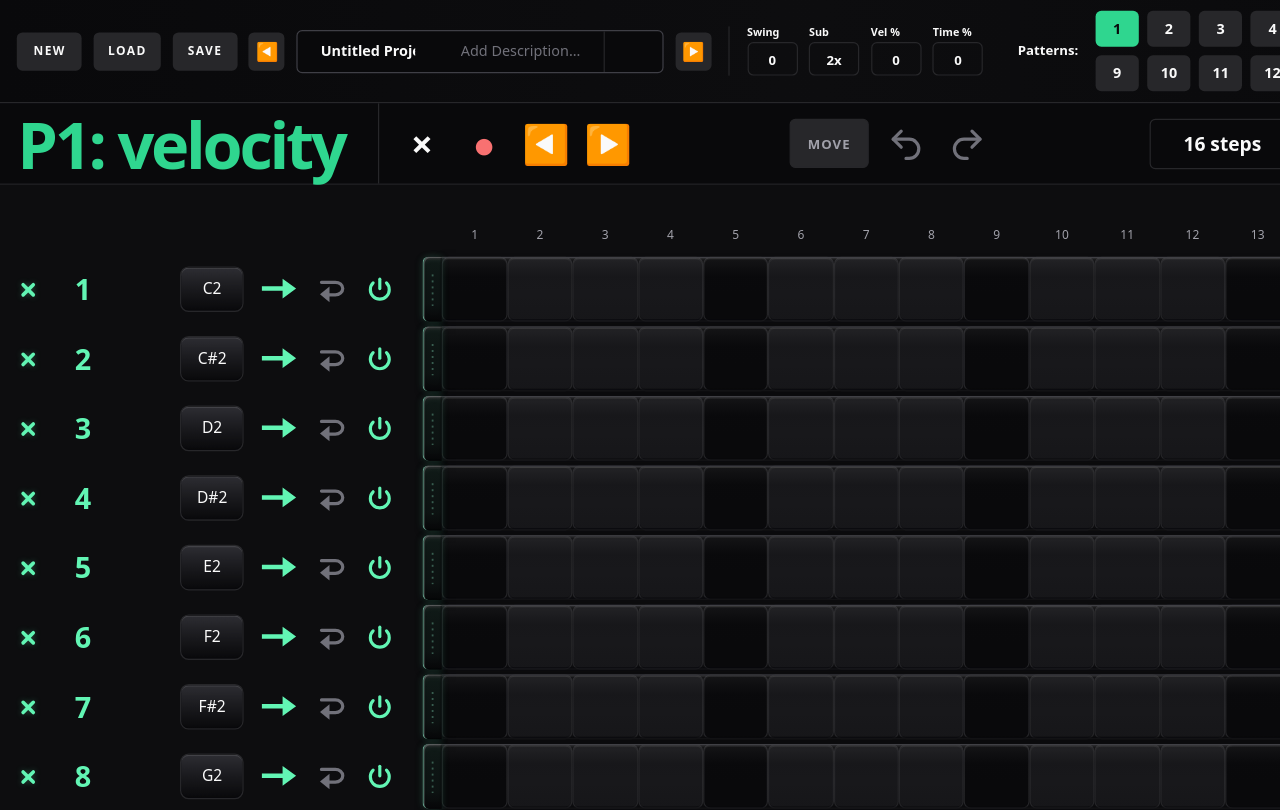
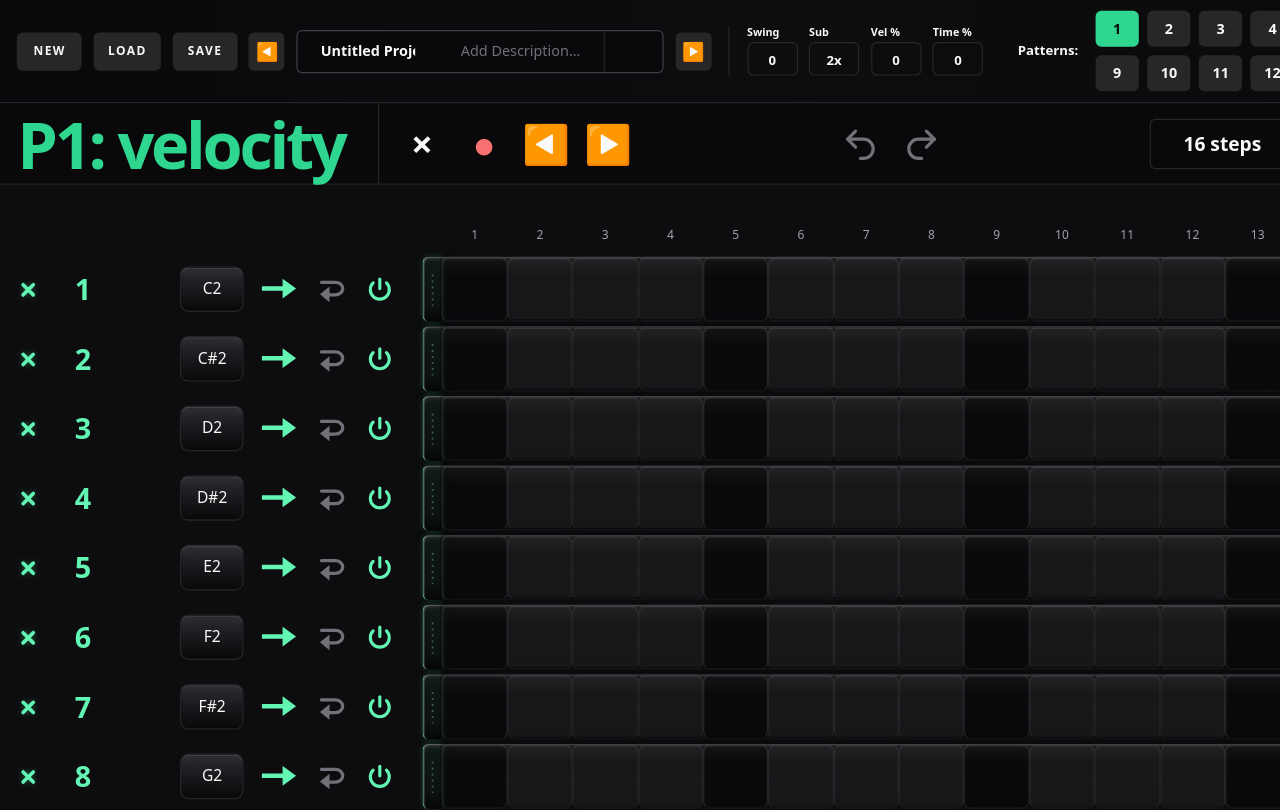
Before and after one commit to ofsound/ksh, a Svelte app in the folder ui/: page / in a window 1280 px wide. Shown: the top 810 px of the page. Built offline with nearby package versions, Linux system fonts and the light colour scheme.

Commit message:
Remove MOVE toggle in editor and use shift-drag gestures

```diff
--- a/ui/src/components/EditorView.svelte
+++ b/ui/src/components/EditorView.svelte
@@ -134,7 +134,6 @@
   let velocityLineDrag = $state(null);
   let velocityLineHandlesHidden = $state(false);
   let editGesture = $state(null);
-  let moveModeEnabled = $state(false);
   let editorViewRoot = $state(null);
   let loopRangeDrag = $state(null);
   /** @type {{ source: number, lastChannel: number } | null} */
@@ -497,6 +496,7 @@
         : captureSelectedCellValues(session.kshState, session.selectedSource, selectedCellKeys, valueMode),
       valueOffset: 0,
       element: event.currentTarget,
+      shiftAtStart: event.shiftKey,
     };
     document.addEventListener("pointermove", onEditPointerMove);
     document.addEventListener("pointerup", onEditPointerUp);
@@ -570,7 +570,7 @@
     if (distance < 5) {
       return "pending";
     }
-    if (!moveModeEnabled) {
+    if (!event.shiftKey) {
       return "value";
     }
     return event.altKey ? "copy" : "move";
@@ -646,6 +646,11 @@
       for (const baseKey of gesture.baseKeys) selectedCellKeys.add(baseKey);
       if (gesture.baseKeys.has(key)) selectedCellKeys.delete(key);
       else selectedCellKeys.add(key);
+      return;
+    }
+
+    if (gesture.kind === "drag" && !gesture.didMove && gesture.shiftAtStart) {
+      selectedCellKeys.delete(cellSelectionKey(gesture.anchorChannel, gesture.anchorStep));
       return;
     }
 
@@ -1307,22 +1312,6 @@
       return;
     }
 
-    if (event.shiftKey && !event.altKey) {
-      event.preventDefault();
-      event.stopPropagation();
-      beginMarquee(event, true, { channel, step });
-      return;
-    }
-
-    // First click outside a multi-cell selection only clears it (no paint/drag).
-    if (!event.shiftKey && selectedCellKeys.size > 0 && !selected) {
-      event.preventDefault();
-      event.stopPropagation();
-      clearCellSelection();
-      return;
-    }
-
-    const source = session.selectedSource;
     const rect = event.currentTarget.getBoundingClientRect();
     const localY = event.clientY - rect.top;
     const layerMode =
@@ -1337,6 +1326,22 @@
       return;
     }
 
+    if (event.shiftKey && !event.altKey) {
+      event.preventDefault();
+      event.stopPropagation();
+      beginMarquee(event, true, { channel, step });
+      return;
+    }
+
+    // First click outside a multi-cell selection only clears it (no paint/drag).
+    if (!event.shiftKey && selectedCellKeys.size > 0 && !selected) {
+      event.preventDefault();
+      event.stopPropagation();
+      clearCellSelection();
+      return;
+    }
+
+    const source = session.selectedSource;
     const cell = session.kshState.sources[source][channel][step];
 
     beginEditGestureHistory();
@@ -2132,19 +2137,6 @@
     </div>
     <div class="flex h-full flex-1 items-center justify-center">
       <div class="flex items-center gap-2">
-        <button
-          type="button"
-          class={`header-button h-[41px] border px-3 text-[11px] font-bold tracking-[0.08em] ${moveModeEnabled ? "border-accent-strong bg-accent-strong text-text-inverse" : "border-border-subtle bg-control-secondary text-text-muted"}`}
-          aria-label="Toggle selected-cell move mode"
-          aria-pressed={moveModeEnabled}
-          title={moveModeEnabled ? "MOVE mode on: drag selected cells to move; Option-drag to copy" : "MOVE mode off: drag selected cells to adjust their values"}
-          onclick={() => {
-            moveModeEnabled = !moveModeEnabled;
-            closeCyclePopover();
-          }}
-        >
-          MOVE
-        </button>
         <button
           type="button"
           class="header-icon-button"
```
